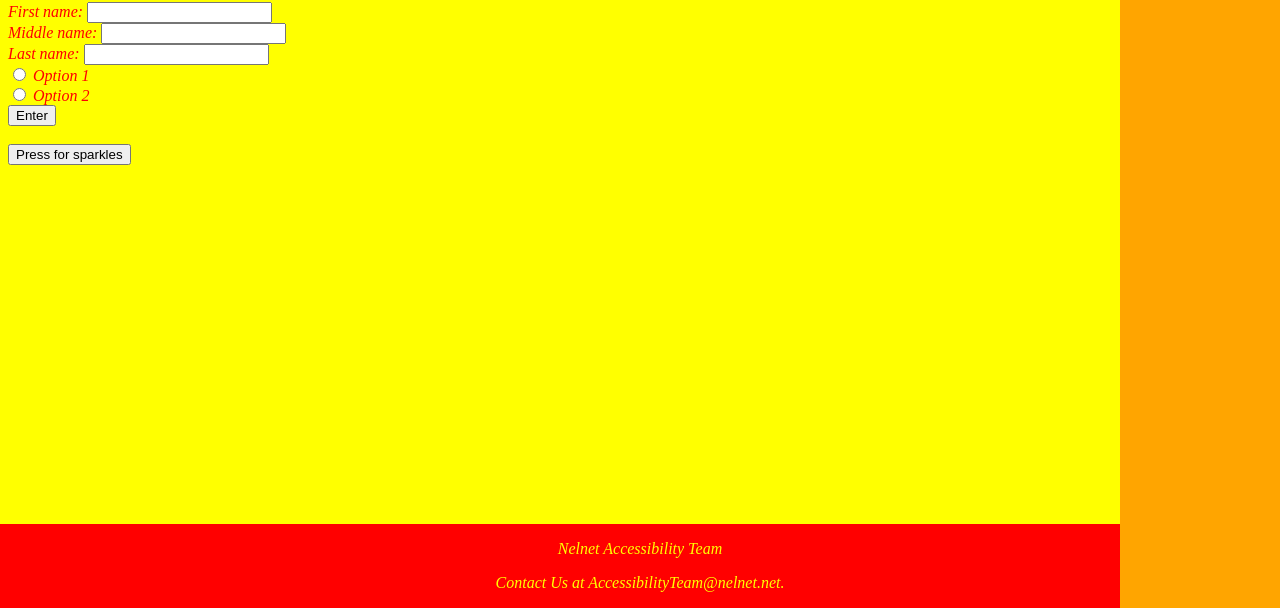
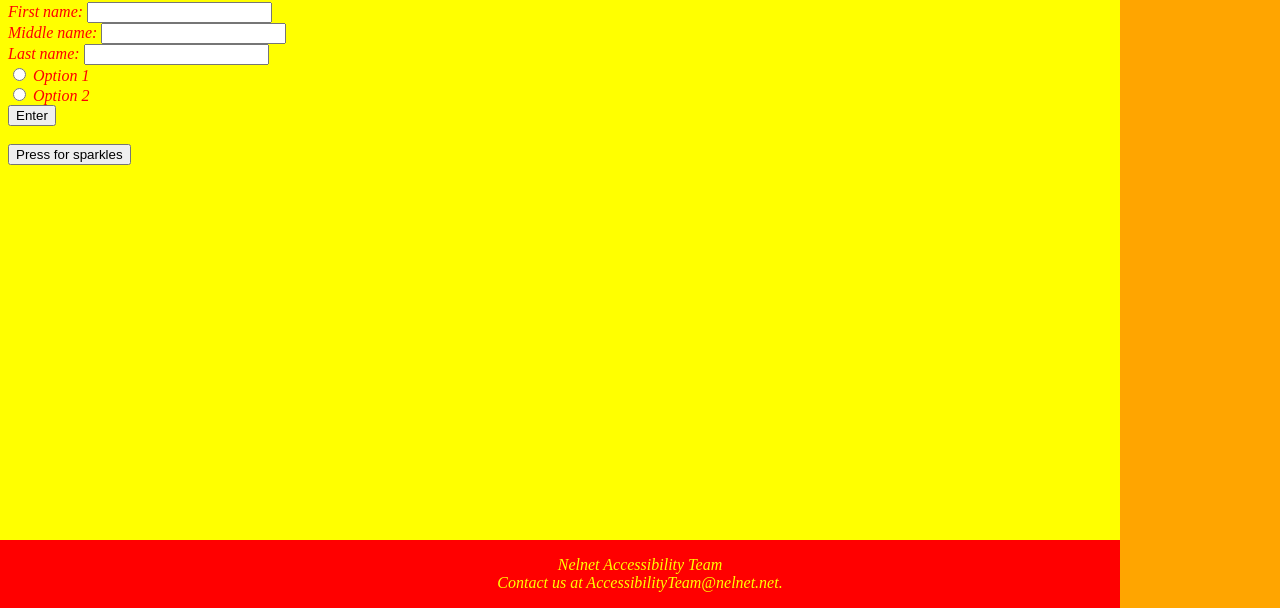
Before and after one commit to RonSamLaw/accessibility-ctf-experiment, a website: page form.html in a window 1280 px wide. Shown: the part 192-800 px from the top of the page. Drawn offline with Linux system fonts and the light colour scheme.

Commit message:
Removed redundant paragraph tags in footer

```diff
--- a/form.html
+++ b/form.html
@@ -47,8 +47,11 @@
 
         <!-- Footer -->
         <footer>
-            <p>Nelnet Accessibility Team</p>
-            <p>Contact Us at <a href="mailto:z-AccessibilityTeam@nelnet.net">AccessibilityTeam@nelnet.net</a>.</p>
+            <p>
+                Nelnet Accessibility Team
+                <br>
+                Contact us at <a href="mailto:z-AccessibilityTeam@nelnet.net">AccessibilityTeam@nelnet.net</a>.
+            </p>
         </footer>
     </body>
 </html>
```
Also changed, not shown: gallery.html (+5 -2 lines), hints.html (+5 -2 lines), home.html (+5 -2 lines), login.html (+5 -2 lines), index.html (indentation only), 1 other file.
